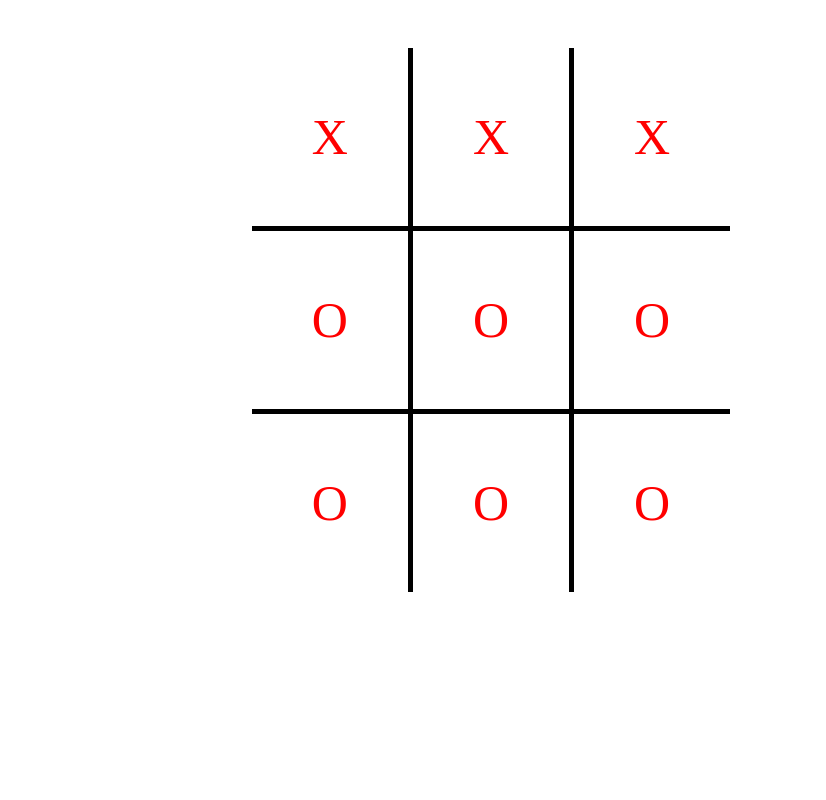
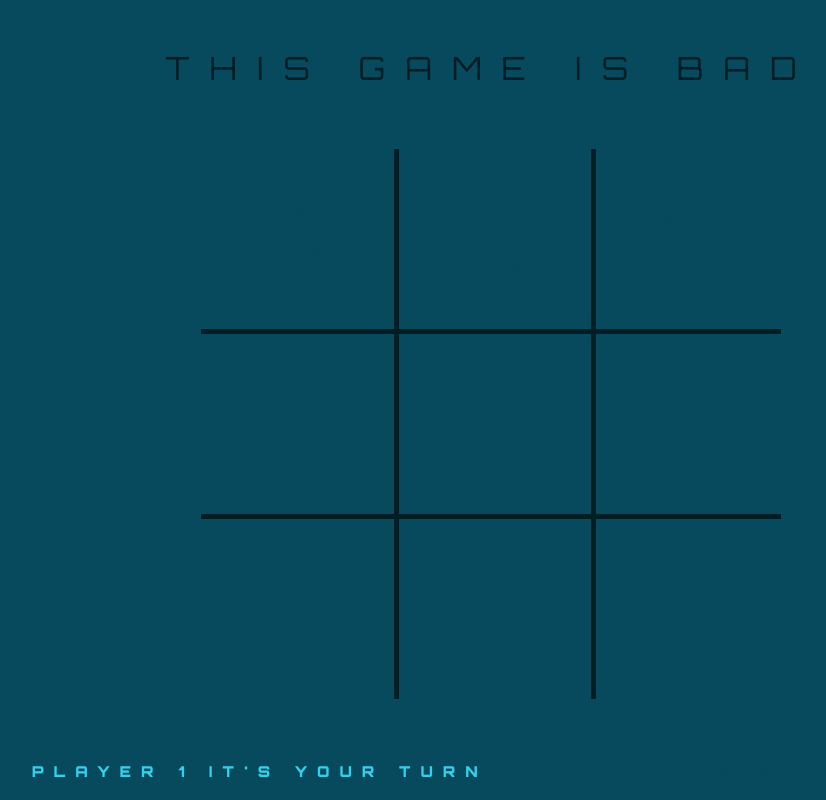
Before and after one commit to scootyboots/TicTacToe, a plain HTML site: page index.html in a window 1280 px wide. Shown: the whole page, without its empty margins (149-975 px from the left). Drawn offline with Linux system fonts and the light colour scheme.

Commit message:
add game logic and more styles

```diff
--- a/app.js
+++ b/app.js
@@ -1,6 +1,6 @@
 
 
-
+var firstPlayer = true
 
 var box1_1 = document.getElementById('box1-1')
 var box1_2 = document.getElementById('box1-2')
@@ -17,8 +17,118 @@ var box3_3 = document.getElementById('box3-3')
 
 var allBoxes = [box1_1, box1_2, box1_3, box2_1, box2_2, box2_3, box3_1, box3_2, box3_3]
 
+init();
+
 allBoxes.map(function(box) {
 
-    box.addEventListener('click', (event) => {console.log(box)})
+    box.addEventListener('click', (event) => {changeLetter(box)})
 
 });
+
+
+function togglePlayer() {
+
+    if (firstPlayer === true) {
+        firstPlayer = false;
+    } else {
+        firstPlayer = true;
+    }
+}
+
+
+function changeLetter(box) {
+
+    if (firstPlayer === true) {
+
+        box.classList.toggle('blue');
+
+        box.innerHTML = 'x'
+
+    } else {
+
+        box.classList.toggle('red');
+
+        box.innerHTML = 'o'
+    }
+
+    document.querySelector('span.player1').classList.toggle('active');
+    document.querySelector('span.player2').classList.toggle('active');
+
+    checkWin();
+    togglePlayer();
+
+};
+
+var rowWin1 = [box1_1, box1_2, box1_3]
+var rowWin2 = [box2_1, box2_2, box2_3]
+var rowWin3 = [box3_1, box3_2, box3_3]
+
+var colWin1 = [box1_1, box2_1, box3_1]
+var colWin2 = [box1_2, box2_2, box3_2]
+var colWin3 = [box1_3, box2_3, box3_3]
+
+var diagWin1 = [box1_1, box2_2, box3_3]
+var diagWin2 = [box1_3, box2_2, box3_1]
+
+var allWinConditions = [rowWin1, rowWin2, rowWin3, colWin1, colWin2, colWin3, diagWin1, diagWin2]
+
+function checkWin() {
+
+    var gameWon = false
+
+    for (let i = 0; i < allWinConditions.length; i++) {
+
+        var winCondition = allWinConditions[i]
+        var box1 = winCondition[0].innerText;
+        var box2 = winCondition[1].innerText;
+        var box3 = winCondition[2].innerText;
+
+        if (box1 === box2 && box1 === box3){
+            gameWon = true;
+        } else {
+            continue;
+        }
+
+    }
+
+    if (gameWon === true) {
+        resetGame();
+    }
+
+};
+
+
+function resetGame() {
+
+    var winner = firstPlayer === true ? '1' : '2';
+
+    alert('Player ' + winner + ' has won! Play again?')
+
+    init();
+
+}
+
+
+
+function init() {
+
+    box1_1.innerText = 'a'
+    box1_2.innerText = 'b'
+    box1_3.innerText = 'c'
+
+    box2_1.innerText = 'd'
+    box2_2.innerText = 'e'
+    box2_3.innerText = 'f'
+
+    box3_1.innerText = 'g'
+    box3_2.innerText = 'h'
+    box3_3.innerText = 'k'
+
+    allBoxes.forEach(function(i) {
+        i.className = ''
+    });
+
+    document.querySelector('.player1').className = 'player1 active'
+    document.querySelector('.player2').className = 'player2'
+
+};
--- a/index.html
+++ b/index.html
@@ -4,28 +4,32 @@
     <meta name="viewport" content="width=device-width, initial-scale=1.0">
     <meta http-equiv="X-UA-Compatible" content="ie=edge">
     <link rel="stylesheet" type="text/css" href="style.css">
+    <link href="https://fonts.googleapis.com/css?family=Lato:100,700|Orbitron:400,700,900" rel="stylesheet">
     <title>Tic-Tac-Toe</title>
 </head>
 <body>
 
+    <h1>This game is bad</h1>
 
     <table>
         <tr>
-            <td id="box1-1">x</td>
-            <td id="box1-2">x</td>
-            <td id="box1-3">x</td>
+            <td id="box1-1">3</td>
+            <td id="box1-2">3</td>
+            <td id="box1-3">3</td>
         </tr>
         <tr>
-            <td id="box2-1">o</td>
-            <td id="box2-2">o</td>
-            <td id="box2-3">o</td>
+            <td id="box2-1">3</td>
+            <td id="box2-2">3</td>
+            <td id="box2-3">3</td>
         </tr>
         <tr>
-            <td id="box3-1">o</td>
-            <td id="box3-2">o</td>
-            <td id="box3-3">o</td>
+            <td id="box3-1">3</td>
+            <td id="box3-2">3</td>
+            <td id="box3-3">3</td>
         </tr>
     </table>
+
+    <h2><span class="player1 active">Player 1 it's your turn</span><span class="player2">Player 2 it's your turn</span></h2>
 
 
 </body>
--- a/style.css
+++ b/style.css
@@ -1,32 +1,82 @@
+body {
+    background-color: #084a5d
+}
+
 table {
+    font-family: 'Lato', sans-serif;
+    min-width: 580px;
     margin: auto;
-    color: red;
-    font-size: 50px;
+    color: #084a5d;
+    font-size: 100px;
+    font-weight: 100;
+    text-align: center;
     text-transform: uppercase;
     padding-top: 5vh;
     border-spacing: 0;
 }
 
+.blue {
+    color: #34cfeb;
+}
+
+.red {
+    color:#e941f1;
+}
+
+h1 {
+    font-family: 'Orbitron', sans-serif;
+    text-transform: uppercase;
+    font-weight: 400;
+    letter-spacing: 20px;
+    color:#021e25;
+    text-align: center;
+    padding-top: 40px;
+}
+
+h2 {
+    font-family: 'Orbitron', sans-serif;
+    text-transform: uppercase;
+    font-weight: 900;
+    letter-spacing: 10px;
+    text-align: center;
+    padding-top: 50px;
+    font-size: 15px;
+}
+
+h2 span {
+    color: #084a5d;
+}
+
+h2 span.player1.active {
+    color: #34cfeb;
+}
+
+h2 span.player2.active {
+    color: #e941f1;
+}
+
 table td {
-    padding: 60px;
+
+    padding: 30px;
+    cursor: pointer;
 }
 
 tr td:first-child{
-    border-right: 5px solid black;
+    border-right: 5px solid #021e25;
 }
 
 tr td:nth-child(2){
-    border-right: 5px solid black;
+    border-right: 5px solid #021e25;
 }
 
 table tr:first-child {
-    border-bottom: 5px solid black;
+    border-bottom: 5px solid #021e25;
 }
 
 table tr:first-child td {
-    border-bottom: 5px solid black;
+    border-bottom: 5px solid #021e25;
 }
 
 table tr:nth-child(2) td {
-    border-bottom: 5px solid black;
+    border-bottom: 5px solid #021e25;
 }
```
